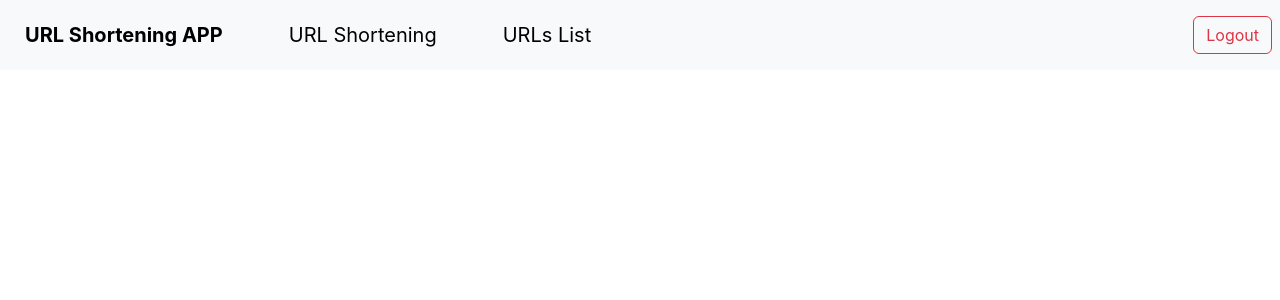
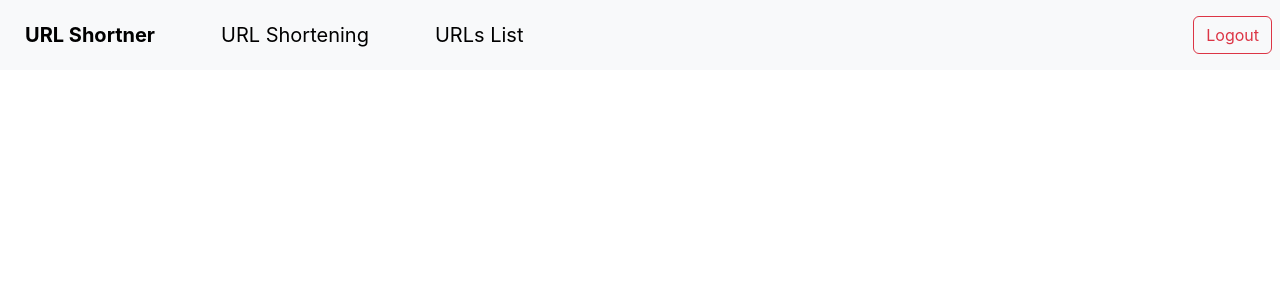
Before and after one commit to ddsdharan/URL-Shortner, a React (Create React App) app in the folder client/: page /Portal in a window 1280 px wide. Shown: the top 300 px of the page. Built offline with nearby package versions, Linux system fonts and the light colour scheme.

Commit message:
Update Navbar.js

```diff
--- a/client/src/components/shortlinks/Navbar.js
+++ b/client/src/components/shortlinks/Navbar.js
@@ -23,7 +23,7 @@ function Navbar() {
 
         <nav className="navbar navbar-expand-lg navbar-light bg-light navbar-fixed-top ml-2 mr-2" style={{ backgroundColor: "#e3f2fd !important" }} >
             <div className='col-lg-8 ml-2'>
-                <button to={"/portal/shortlink"} className="btn navbar-brand col px-md-4" ><b>URL Shortening APP</b></button>
+                <button to={"/portal/shortlink"} className="btn navbar-brand col px-md-4" ><b>URL Shortner</b></button>
                 <Link to={"/portal/shortlink"} className="btn navbar-brand col px-md-4" >URL Shortening</Link>
                 <Link to={"/portal/listurl"} className="btn navbar-brand col px-md-4" >URLs List</Link>
             </div>
```
